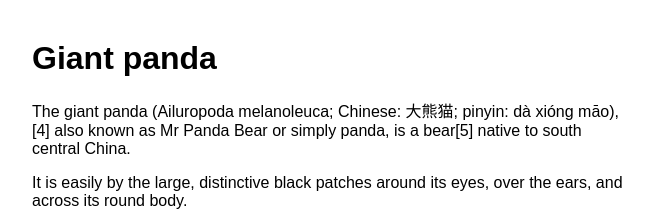
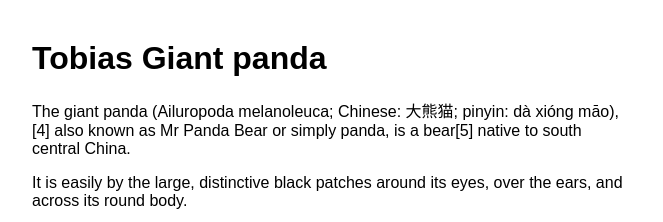
Before and after one commit to ohmtob/Panda, a plain HTML site: page index.html in a window 1280 px wide. Shown: the top 222 px of the page, without its empty margins (308-971 px from the left). Drawn offline with Linux system fonts and the light colour scheme.

Commit message:
Tobias träd

```diff
--- a/index.html
+++ b/index.html
@@ -2,7 +2,7 @@
 <link rel="stylesheet" href="pandastyle.css" type="text/css" />
 
 <div id="main">
-	<h1>Giant panda</h1>
+	<h1>Tobias Giant panda</h1>
 
 	<p>
 		The giant panda (Ailuropoda melanoleuca; Chinese: 大熊猫; pinyin: dà xióng māo),[4] also known as Mr Panda Bear or simply panda, is a bear[5] native to south central China.
```
